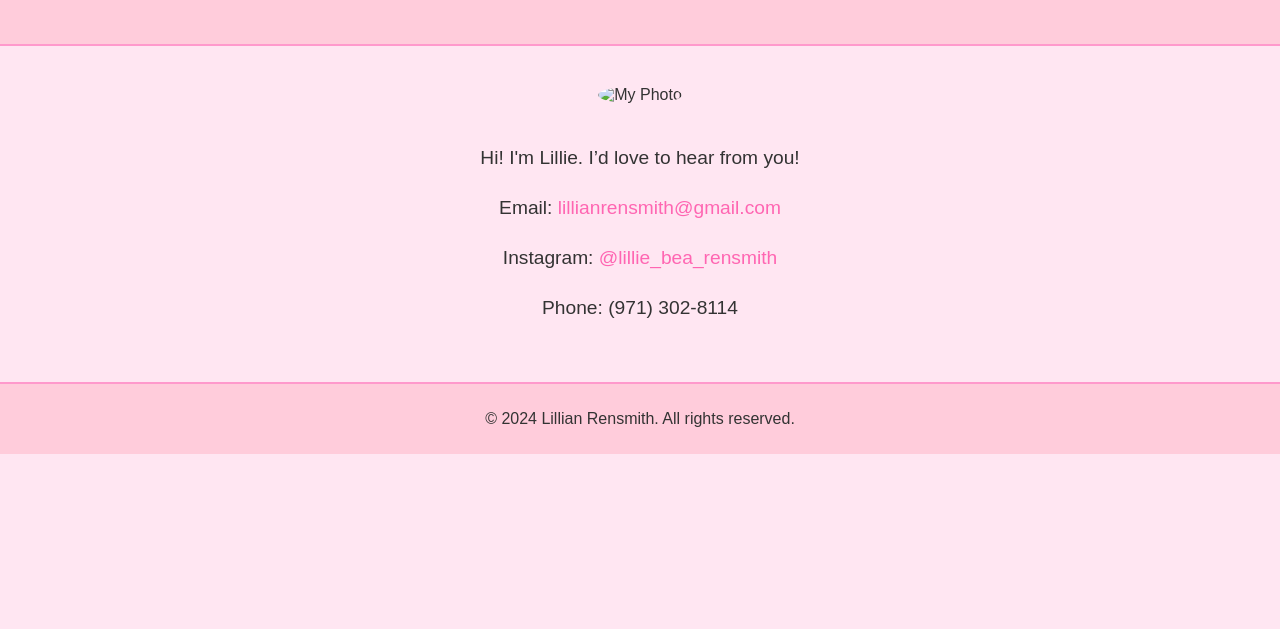
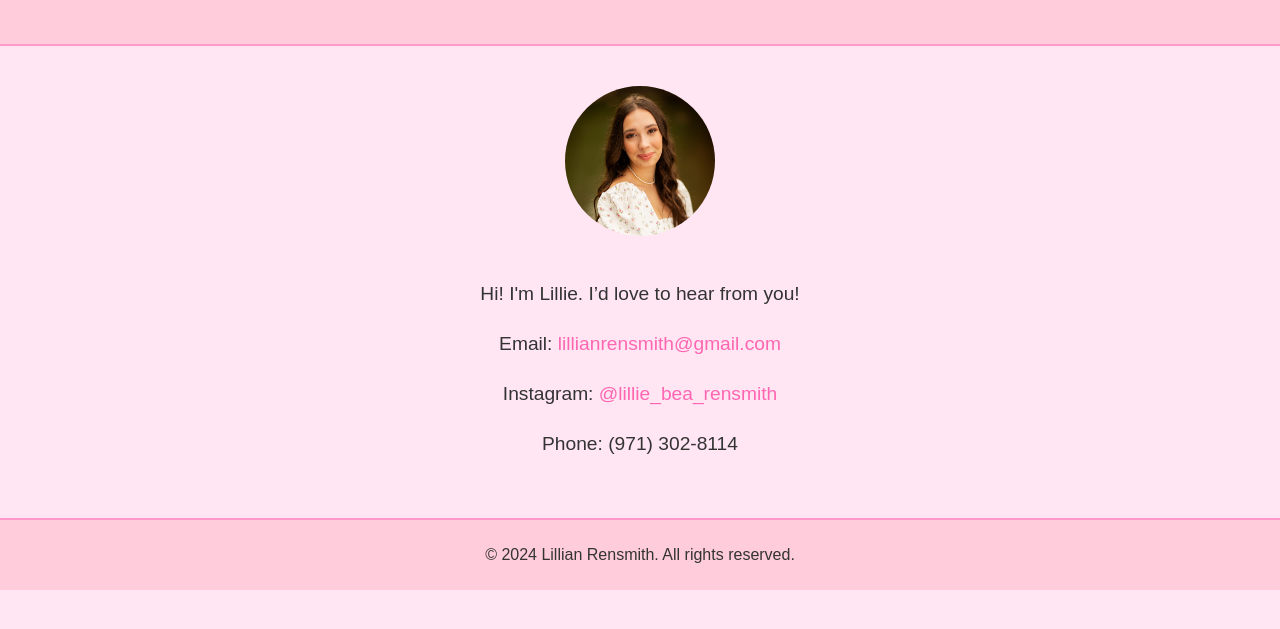
Before and after one commit to lillierensmith/bmis, a plain HTML site: page page3.html in a window 1280 px wide. Shown: the part 95-724 px from the top of the page. Drawn offline with Linux system fonts and the light colour scheme.

Commit message:
Update page3.html

```diff
--- a/page3.html
+++ b/page3.html
@@ -55,7 +55,7 @@
         <h1>Contact Me</h1>
     </header>
     <div class="content">
-        <img src="MG_1286.jpeg" alt="My Photo" class="image">
+        <img src="IMG_1286.jpeg" alt="My Photo" class="image">
         <div class="contact-info">
             <p>Hi! I'm Lillie. I’d love to hear from you!</p>
             <p>Email: <a href="lillianrensmith@gmail.com">lillianrensmith@gmail.com</a></p>
```
